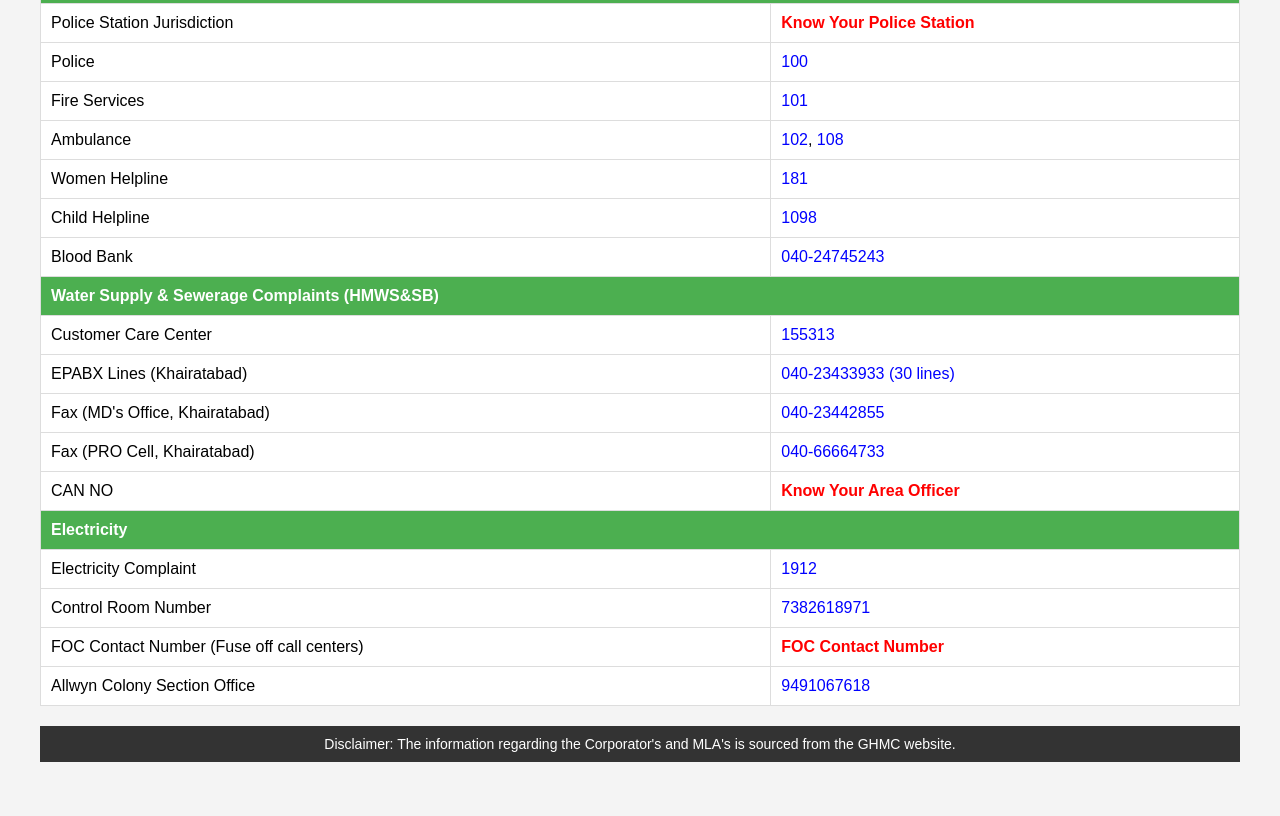
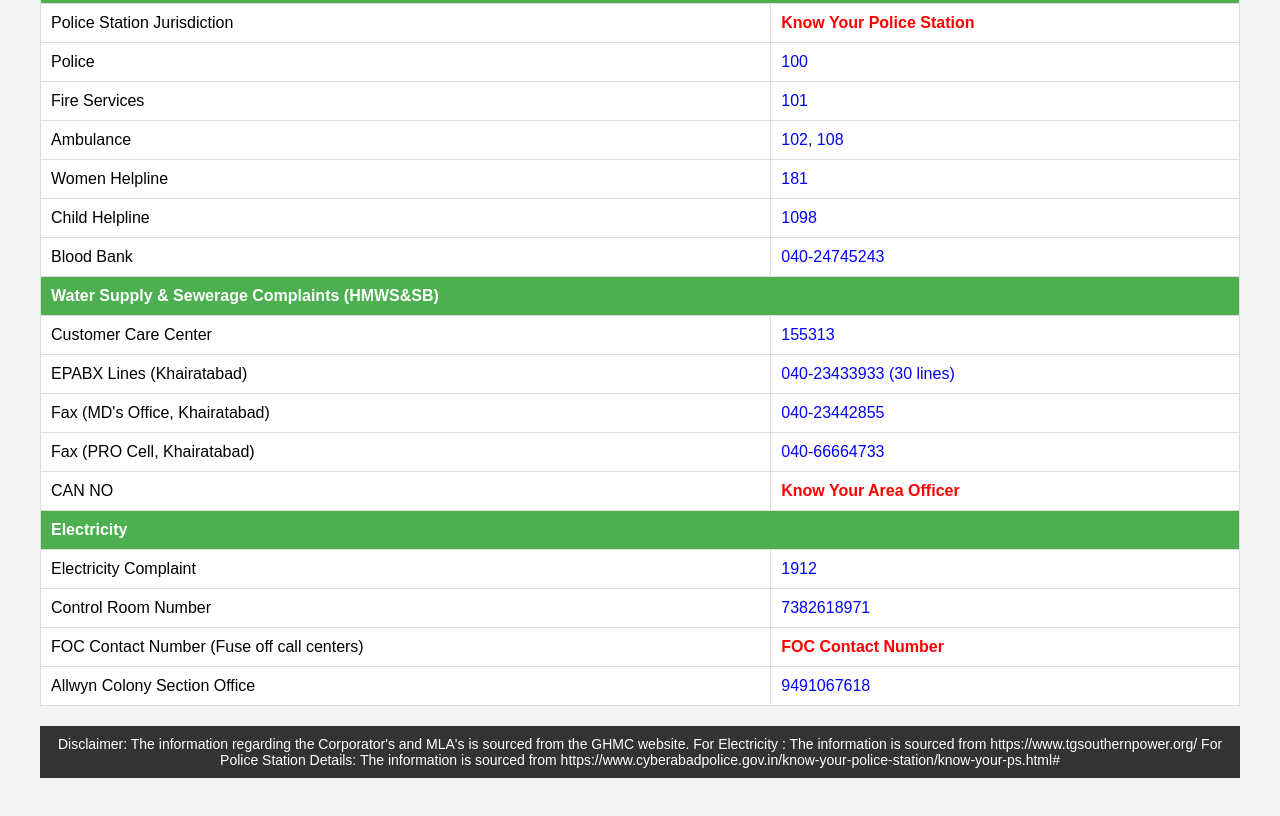
Before and after one commit to gisintelugu/knowyourarea, a plain HTML site: page index.html in a window 1280 px wide. Shown: the part 838-1654 px from the top of the page. Drawn offline with Linux system fonts and the light colour scheme.

Commit message:
Update index.html

```diff
--- a/index.html
+++ b/index.html
@@ -217,6 +217,8 @@
 
     <div class="disclaimer">
     Disclaimer: The information regarding the Corporator's and MLA's is sourced from the GHMC website.
+	For Electricity : The information is sourced from https://www.tgsouthernpower.org/
+	For Police Station Details: The information is sourced from https://www.cyberabadpolice.gov.in/know-your-police-station/know-your-ps.html#
 </div>
 
 <style>
```
